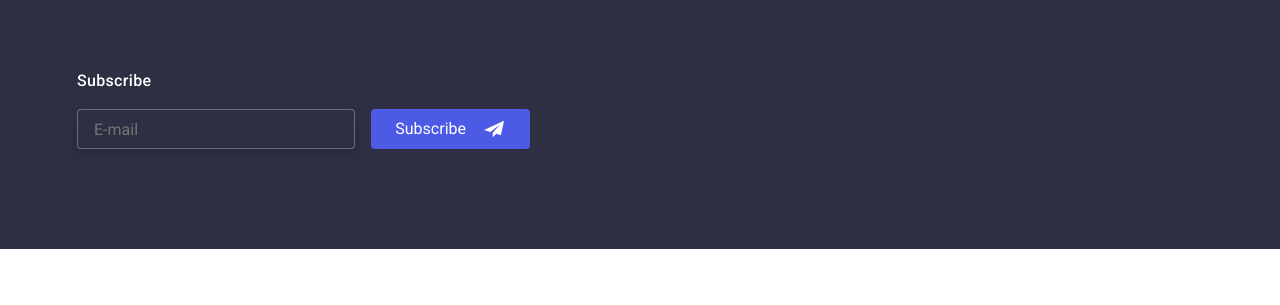
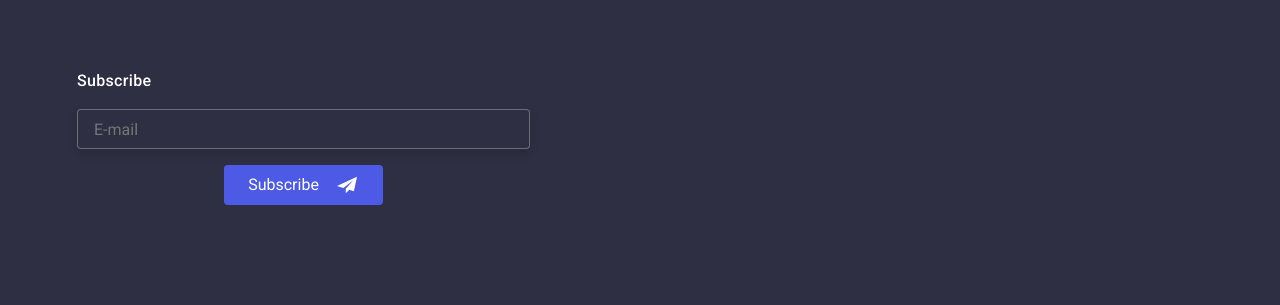
Before and after one commit to Stepaniuk1/goit-markup-hw-07, a plain HTML site: page index.html in a window 1280 px wide. Shown: the part 3166-3471 px from the top of the page. Before the commit the page ends 3415 px from the top, so only its background shows below. Drawn offline with nearby package versions, Linux system fonts and the light colour scheme.

Commit message:
Update styles.css

```diff
--- a/css/styles.css
+++ b/css/styles.css
@@ -1055,6 +1055,8 @@ textarea:focus {
 
 @media screen and (min-width: 768px) {
   .section-footer {
+    display: flex;
+    justify-content: center;
   }
 }
 
@@ -1066,14 +1068,13 @@ textarea:focus {
 }
 
 .container-footer {
-  /* display: flex; */
   background-color: var(--title-color);
 }
 
 @media screen and (min-width: 768px) {
   .tablet-container {
     display: flex;
-    justify-content: center;
+    /* justify-content: center; */
     gap: 24px;
   }
 }
@@ -1220,10 +1221,10 @@ textarea:focus {
 }
 
 .subscribe {
-  display: flex;
+  /* display: flex;
   flex-direction: column;
   justify-content: center;
-  gap: 16px;
+  gap: 16px; */
 }
 
 @media screen and (min-width: 768px) {
@@ -1258,10 +1259,14 @@ textarea:focus {
 
   height: 40px;
   width: 100%;
+  margin-bottom: 16px;
+  /* max-width: 398px; */
 }
 
 @media screen and (min-width: 768px) {
   .input-footer {
+    /* max-width: 264px; */
+    width: 100%;
   }
 }
 
```
